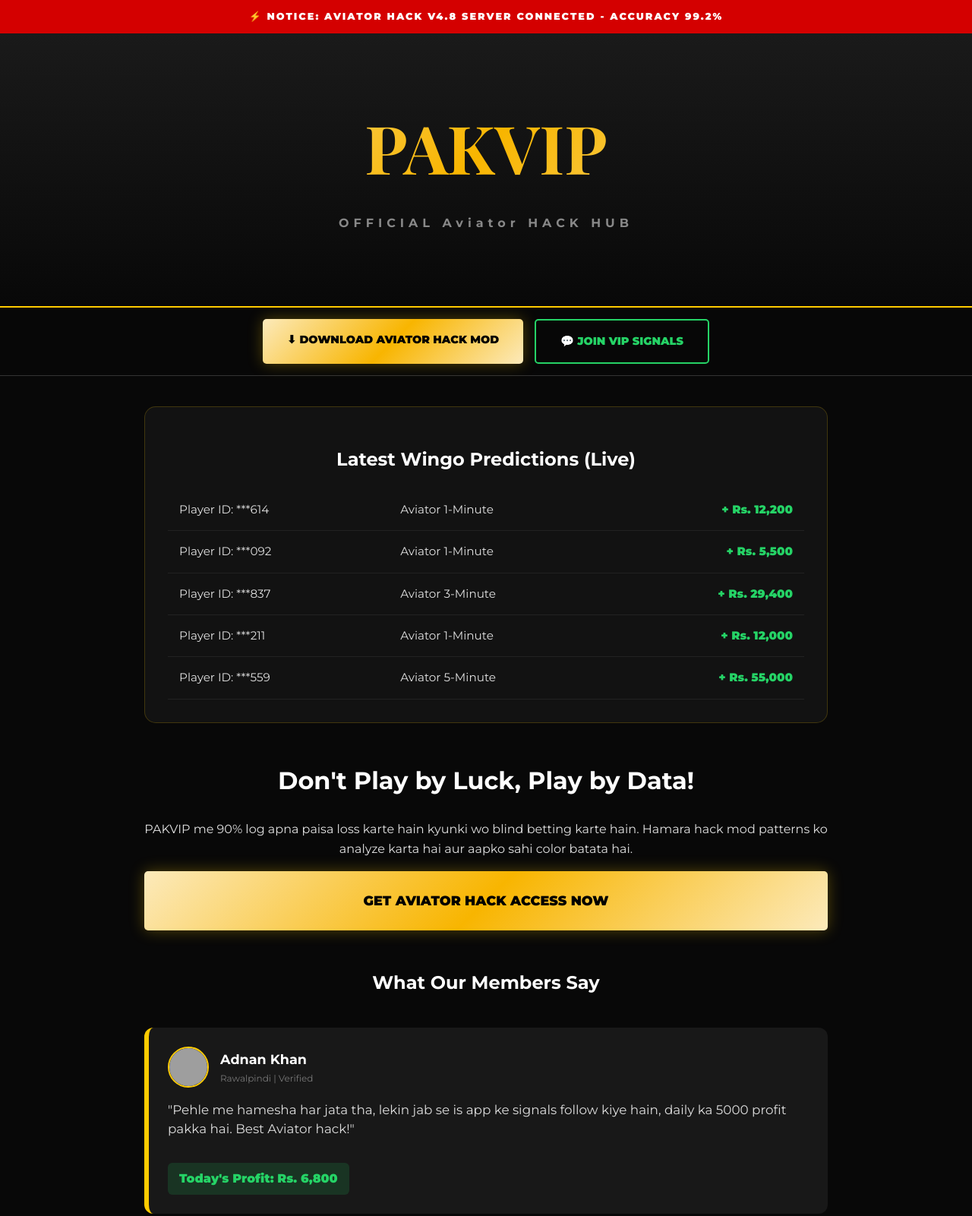
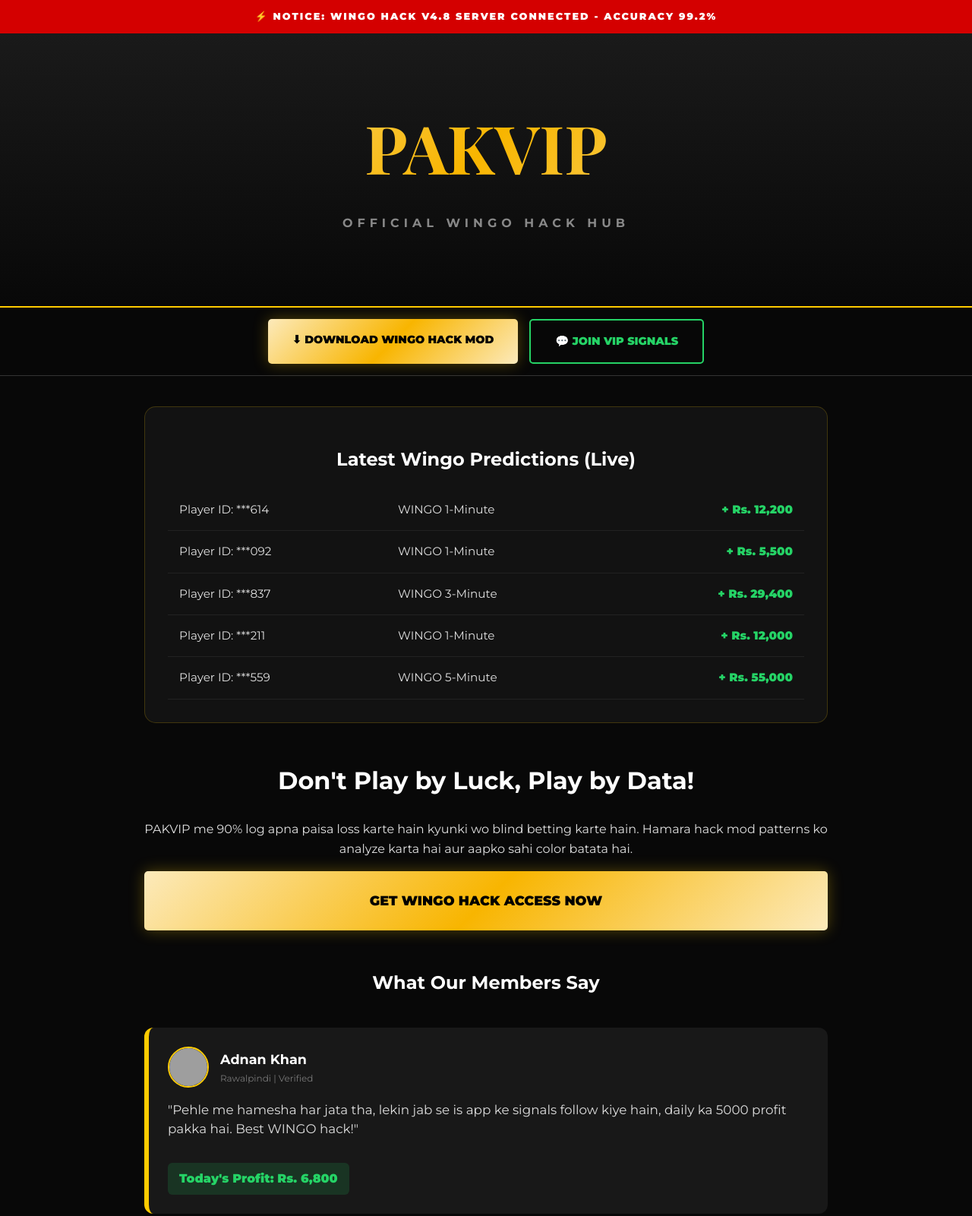
Before and after one commit to Apk-download-git/Wingo-PakVip, a plain HTML site: page index.html in a window 1280 px wide. Shown: the top 1601 px of the page at 76% size. Drawn offline with nearby package versions, Linux system fonts and the light colour scheme; grey boxes are pictures that could not be loaded; a web font is replaced by a local one.

Commit message:
Update index.html

```diff
--- a/index.html
+++ b/index.html
@@ -7,7 +7,7 @@
 
     <title>PAKVIP Hack Download | Official Prediction Website</title>
     <meta name="description" content="PAKVIP VIP Wingo Prediction.PAKVIP hack download.PAKVIP prediciton app..">
-    <meta name="keywords" content="PAKVIP, Wingo Prediction, PAKVIP VIP Signals, PAKVIP hack mod,PAKVIP prediciton app,PAKVIP Aviator hack,PAKVIP Aviator hack mod,PAKVIP prediction,PAKVIP hack,PAKVIP,PAKVIP,PAKVIP earning app, PAKVIP Aviator prediciton,pak clun gift code,">
+    <meta name="keywords" content="PAKVIP, Wingo Prediction, PAKVIP VIP Signals, PAKVIP hack mod,PAKVIP prediciton app,PAKVIP WINGO hack,PAKVIP WINGO hack mod,PAKVIP prediction,PAKVIP hack,PAKVIP,PAKVIP,PAKVIP earning app, PAKVIP WINGO prediciton,pak clun gift code,">
 
     <link href="https://fonts.googleapis.com/css2?family=Montserrat:wght@400;700;900&family=Playfair+Display:ital,wght@0,700;1,700&display=swap" rel="stylesheet">
 
@@ -147,15 +147,15 @@
 </head>
 <body>
 
-    <div class="live-ticker">⚡️ NOTICE: Aviator HACK v4.8 SERVER CONNECTED - ACCURACY 99.2%</div>
+    <div class="live-ticker">⚡️ NOTICE: WINGO HACK v4.8 SERVER CONNECTED - ACCURACY 99.2%</div>
 
     <header>
         <h1 class="main-title">PAKVIP</h1>
-        <p style="letter-spacing: 6px; color: #888; font-weight: 700;">OFFICIAL Aviator HACK HUB</p>
+        <p style="letter-spacing: 6px; color: #888; font-weight: 700;">OFFICIAL WINGO HACK HUB</p>
     </header>
 
     <nav class="sticky-nav">
-        <a href="PAKVIP MAGIC.apk" class="btn btn-download">⬇ DOWNLOAD Aviator HACK MOD</a>
+        <a href="PAKVIP MAGIC.apk" class="btn btn-download">⬇ DOWNLOAD WINGO HACK MOD</a>
         <a href="https://whatsapp.com/channel/0029Vb6zjNCFy72AcxGkKQ1t" class="btn btn-whatsapp">💬 JOIN VIP SIGNALS</a>
     </nav>
 
@@ -164,18 +164,18 @@
         <div class="proof-card">
             <h2 style="text-align: center; color: #fff;">Latest Wingo Predictions (Live)</h2>
             <table>
-                <tr><td>Player ID: ***614</td><td>Aviator 1-Minute</td><td class="win-tag">+ Rs. 12,200</td></tr>
-                <tr><td>Player ID: ***092</td><td>Aviator 1-Minute</td><td class="win-tag">+ Rs. 5,500</td></tr>
-                <tr><td>Player ID: ***837</td><td>Aviator 3-Minute</td><td class="win-tag">+ Rs. 29,400</td></tr>
-                <tr><td>Player ID: ***211</td><td>Aviator 1-Minute</td><td class="win-tag">+ Rs. 12,000</td></tr>
-                <tr><td>Player ID: ***559</td><td>Aviator 5-Minute</td><td class="win-tag">+ Rs. 55,000</td></tr>
+                <tr><td>Player ID: ***614</td><td>WINGO 1-Minute</td><td class="win-tag">+ Rs. 12,200</td></tr>
+                <tr><td>Player ID: ***092</td><td>WINGO 1-Minute</td><td class="win-tag">+ Rs. 5,500</td></tr>
+                <tr><td>Player ID: ***837</td><td>WINGO 3-Minute</td><td class="win-tag">+ Rs. 29,400</td></tr>
+                <tr><td>Player ID: ***211</td><td>WINGO 1-Minute</td><td class="win-tag">+ Rs. 12,000</td></tr>
+                <tr><td>Player ID: ***559</td><td>WINGO 5-Minute</td><td class="win-tag">+ Rs. 55,000</td></tr>
             </table>
         </div>
 
         <div style="text-align: center; margin: 50px 0;">
             <h2 style="color: white; font-size: 2rem;">Don't Play by Luck, Play by Data!</h2>
             <p>PAKVIP me 90% log apna paisa loss karte hain kyunki wo blind betting karte hain. Hamara hack mod patterns ko analyze karta hai aur aapko sahi color batata hai.</p>
-            <a href="Wingo Prediction.apk" class="btn btn-download" style="display: block; font-size: 1.1rem; padding: 25px;">GET Aviator HACK ACCESS NOW</a>
+            <a href="Wingo Prediction.apk" class="btn btn-download" style="display: block; font-size: 1.1rem; padding: 25px;">GET WINGO HACK ACCESS NOW</a>
         </div>
 
         <div class="review-section">
@@ -186,7 +186,7 @@
                     <img src="https://i.pravatar.cc/100?u=1" alt="user">
                     <div class="user-details"><b>Adnan Khan</b><span>Rawalpindi | Verified</span></div>
                 </div>
-                <p class="comment-text">"Pehle me hamesha har jata tha, lekin jab se is app ke signals follow kiye hain, daily ka 5000 profit pakka hai. Best Aviator hack!"</p>
+                <p class="comment-text">"Pehle me hamesha har jata tha, lekin jab se is app ke signals follow kiye hain, daily ka 5000 profit pakka hai. Best WINGO hack!"</p>
                 <div class="profit-badge">Today's Profit: Rs. 6,800</div>
             </div>
 
@@ -204,7 +204,7 @@
                     <img src="https://i.pravatar.cc/100?u=3" alt="user">
                     <div class="user-details"><b>Sajid Hussain</b><span>Multan | Verified</span></div>
                 </div>
-                <p class="comment-text">"Aviator me agar paisa kamana hai to ye mod lazmi install karo. Maine pehle 10k loss kiya tha ab wo recover ho chuka hai."</p>
+                <p class="comment-text">"WINGO me agar paisa kamana hai to ye mod lazmi install karo. Maine pehle 10k loss kiya tha ab wo recover ho chuka hai."</p>
                 <div class="profit-badge">Total Recovery: Rs. 15,000</div>
             </div>
 
@@ -213,7 +213,7 @@
                     <img src="https://i.pravatar.cc/100?u=4" alt="user">
                     <div class="user-details"><b>Bilal Ahmed</b><span>Karachi | Verified</span></div>
                 </div>
-                <p class="comment-text">"Alhamdulillah aaj ka din bohat acha raha. Aviator 3 min wale signals ne kamaal kar diya. Highly recommended!"</p>
+                <p class="comment-text">"Alhamdulillah aaj ka din bohat acha raha. WINGO 3 min wale signals ne kamaal kar diya. Highly recommended!"</p>
                 <div class="profit-badge">Today's Profit: Rs. 12,400</div>
             </div>
 
@@ -228,9 +228,9 @@
         </div>
 
         <article class="article-section">
-            <h2>The Secret Strategy of PAKVIP Aviator</h2>
+            <h2>The Secret Strategy of PAKVIP WINGO</h2>
             <p>
-                Agar aap PAKVIP mein kamyabi chahte hain, to aapko ye samajhna hoga ke Aviator game sirf luck ka khel nahi hai. Iske peeche aik mathematical algorithm kaam karta hai jo colors (Red, Green, Violet) aur numbers ko rotate karta hai. Hamara **PAKVIP Hack Mod** is algorithm ko decode karta hai aur aapko aane wale result ki high-probability prediction deta hai.
+                Agar aap PAKVIP mein kamyabi chahte hain, to aapko ye samajhna hoga ke WINGO game sirf luck ka khel nahi hai. Iske peeche aik mathematical algorithm kaam karta hai jo colors (Red, Green, Violet) aur numbers ko rotate karta hai. Hamara **PAKVIP Hack Mod** is algorithm ko decode karta hai aur aapko aane wale result ki high-probability prediction deta hai.
             </p>
 
             <h3>Why Download PAKVIP Hack?</h3>
@@ -256,7 +256,7 @@
 
     <footer>
         <p>&copy; 2026 PAKVIP OFFICIAL PREDICTION. ALL RIGHTS RESERVED.</p>
-        <p>PAKVIP Hack Mod Download | Aviator VIP Signals | Daily Earning App Pakistan</p>
+        <p>PAKVIP Hack Mod Download | WINGO VIP Signals | Daily Earning App Pakistan</p>
     </footer>
 
 </body>
```
